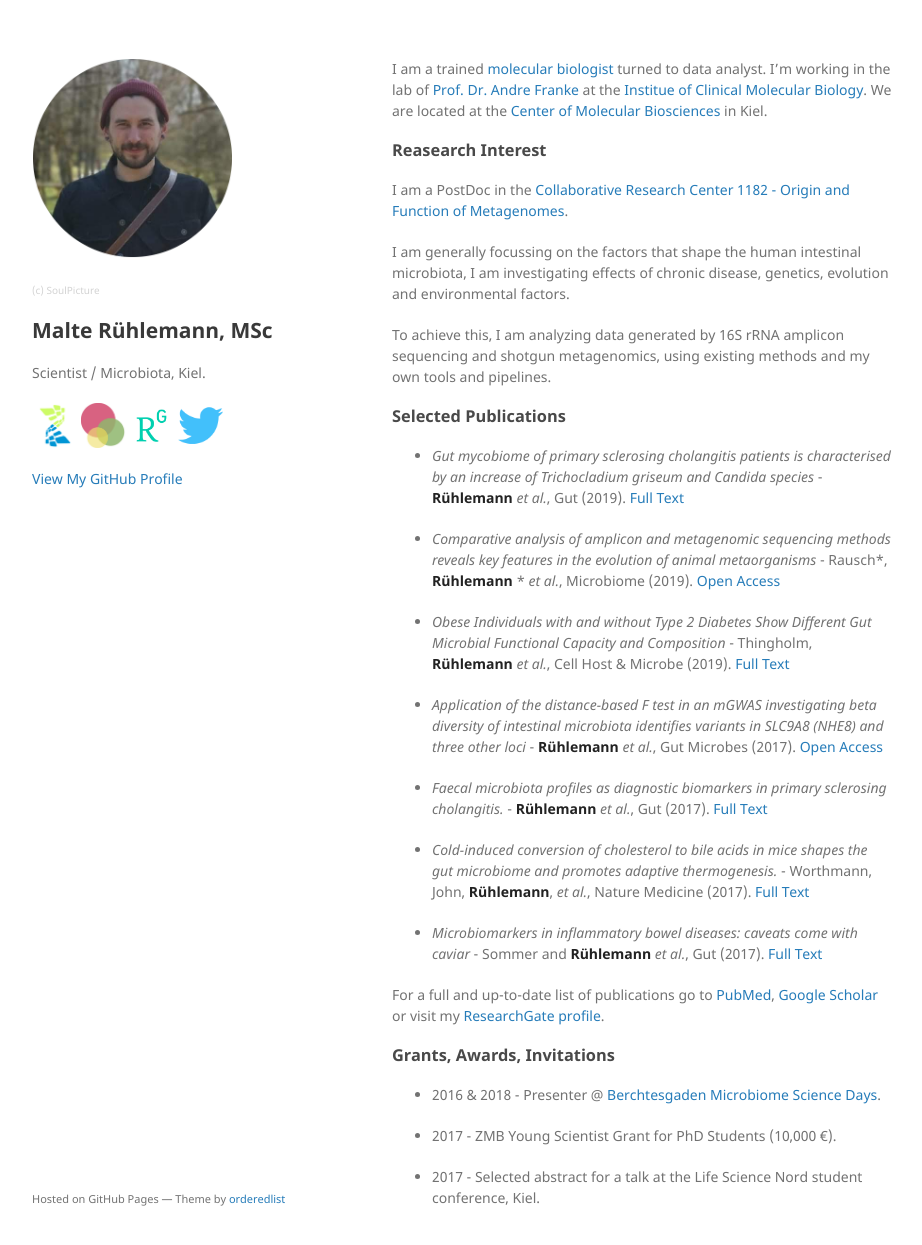
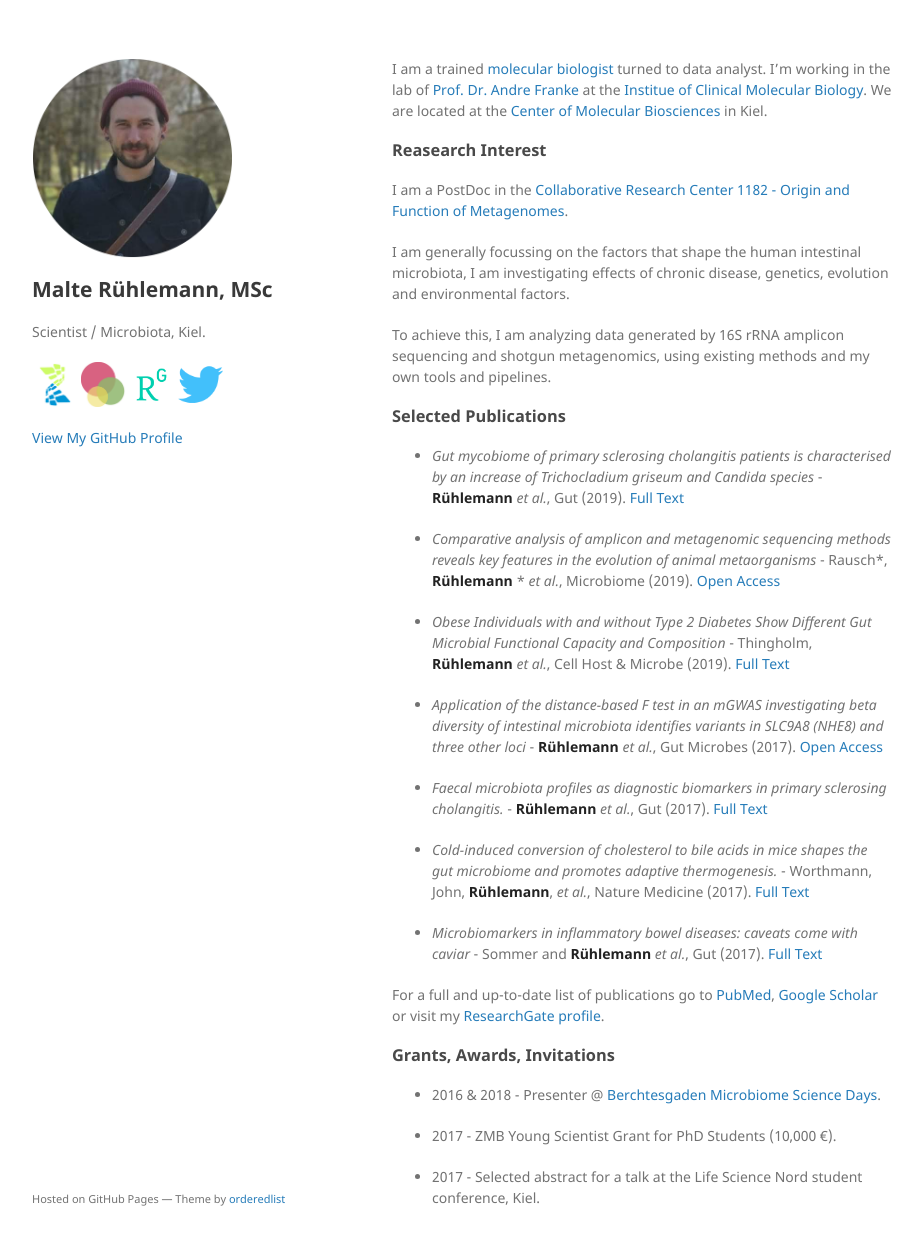
Before and after one commit to mruehlemann/mruehlemann.github.io, a Jekyll site: the page built from index.md, in a window 1280 px wide and 1278 px high. Shown: the top 1245 px of the window, without its empty margins (178-1100 px from the left). Built offline with Jekyll 4.4.1, drawn with Linux system fonts in a browser that asks for light colours.

Commit message:
Update default.html

```diff
--- a/_layouts/default.html
+++ b/_layouts/default.html
@@ -16,7 +16,6 @@
     <div class="wrapper">
       <header>
 	<p class="view"><img src="docs/face3.png" height=200px width=200px align=middle></p>
-	<p><font size=1 color="lightgrey">(c) SoulPicture</font></p>
         <a href="{{ site.github.url }}"> <h2>{{ site.title | default: site.github.repository_name }}</h2> </a>
         <p>{{ site.description | default: site.github.project_tagline }}</p>
 	<p class="view"><a href="http://www.ikmb.uni-kiel.de/people/scientists/malte-ruhlemann" alt="IKMB"><img src="docs/ikmb.png" height=45px width=45px align=middle></a>
```
